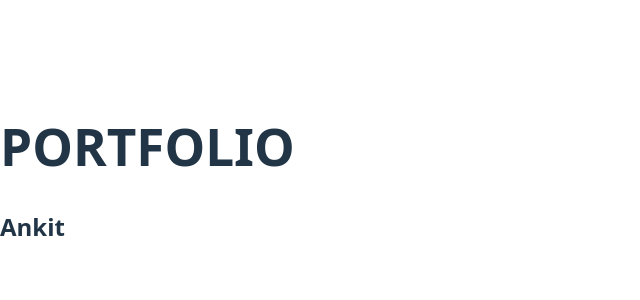
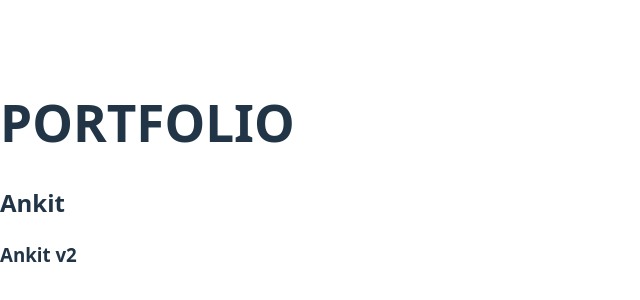
Before and after one commit to vishwajeetvc/PORT, a React (Vite) app: page / in a window 1280 px wide. Shown: the part 226-526 px from the top of the page, without its empty margins (0-640 px from the left). Built offline with nearby package versions, Linux system fonts and the light colour scheme.

Commit message:
ankit v2

```diff
--- a/src/App.jsx
+++ b/src/App.jsx
@@ -4,6 +4,7 @@ function App() {
     <div>
       <h1>PORTFOLIO</h1>
       <h2>Ankit</h2>
+      <h3>Ankit v2</h3>
     </div>
   )
 }
```
Also changed, not shown: public/images/original-9dcd468fdea0d15ef9354dae872c78d0.webp (added).
